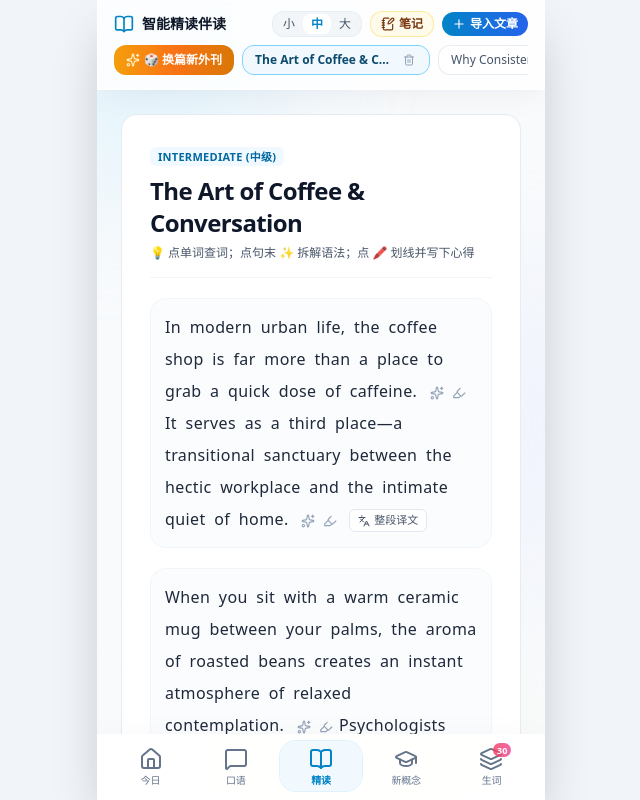
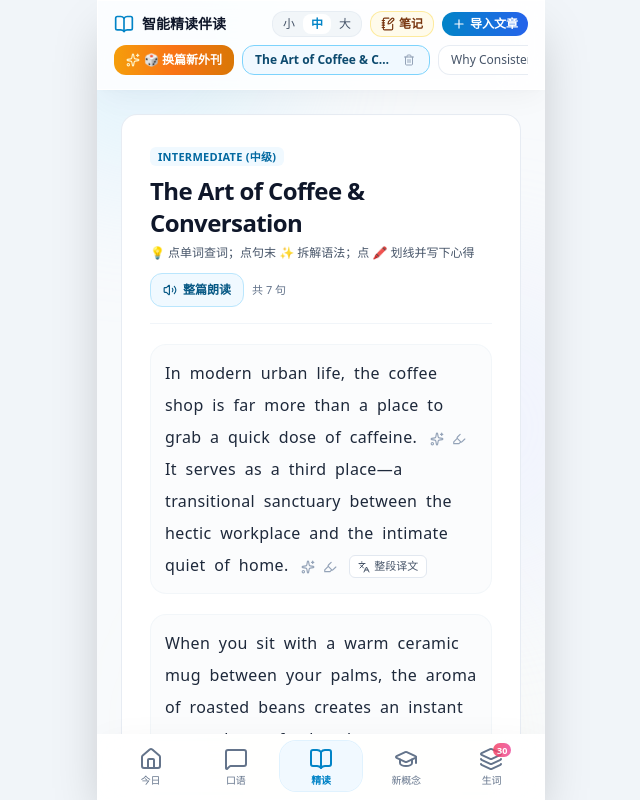
Before and after one commit to tingfeng007/rike, a React (Vite) app: page / in a window 1280 px wide. Both pictures are taken after a click on the button "精读". Shown: the whole page, without its empty margins (319-959 px from the left). Built offline with nearby package versions, Linux system fonts and the light colour scheme.

Commit message:
feat: add whole article speech controls

```diff
--- a/src/components/SmartReader.jsx
+++ b/src/components/SmartReader.jsx
@@ -15,6 +15,9 @@ import {
   NotebookPen,
   Download,
   RotateCcw,
+  Play,
+  Pause,
+  Square,
 } from 'lucide-react';
 import confetti from 'canvas-confetti';
 import { StorageService } from '../services/storage';
@@ -116,6 +119,13 @@ export default function SmartReader() {
   // Reading scroll container & position persistence
   const scrollContainerRef = useRef(null);
 
+  // Whole-article speech state. The browser speech engine reads one sentence
+  // at a time so pause/resume stays responsive even for long articles.
+  const articleSpeechRunRef = useRef(0);
+  const [isArticleSpeaking, setIsArticleSpeaking] = useState(false);
+  const [isArticlePaused, setIsArticlePaused] = useState(false);
+  const [articleSpeechIndex, setArticleSpeechIndex] = useState(0);
+
   // Map of saved vocabulary for instant in-article highlighting
   const savedVocabMap = useMemo(() => {
     const list = StorageService.getVocabulary();
@@ -155,6 +165,78 @@ export default function SmartReader() {
   const currentAnnotations = currentArticle?.id
     ? annotations[String(currentArticle.id)] || []
     : [];
+
+  const articleSpeechSentences = useMemo(() => {
+    if (!currentArticle?.content) return [];
+    return currentArticle.content
+      .split(/\n\n+/)
+      .flatMap((paragraph) => splitIntoSentences(paragraph))
+      .map((sentence) => sentence.trim())
+      .filter(Boolean);
+  }, [currentArticle]);
+
+  const stopArticleSpeech = (resetProgress = true) => {
+    articleSpeechRunRef.current += 1;
+    tts.stop();
+    setIsArticleSpeaking(false);
+    setIsArticlePaused(false);
+    if (resetProgress) setArticleSpeechIndex(0);
+  };
+
+  const startArticleSpeech = async (startIndex = 0) => {
+    if (articleSpeechSentences.length === 0) return;
+    if (!tts.isSupported()) {
+      alert('当前浏览器不支持系统语音朗读，请换用新版 Chrome、Edge 或 Safari。');
+      return;
+    }
+
+    const runId = articleSpeechRunRef.current + 1;
+    articleSpeechRunRef.current = runId;
+    setIsArticleSpeaking(true);
+    setIsArticlePaused(false);
+
+    for (let index = startIndex; index < articleSpeechSentences.length; index += 1) {
+      if (articleSpeechRunRef.current !== runId) return;
+      setArticleSpeechIndex(index);
+      await tts.speak(articleSpeechSentences[index]);
+    }
+
+    if (articleSpeechRunRef.current === runId) {
+      setArticleSpeechIndex(articleSpeechSentences.length);
+      setIsArticleSpeaking(false);
+      setIsArticlePaused(false);
+    }
+  };
+
+  const toggleArticleSpeech = () => {
+    if (isArticleSpeaking) {
+      if (isArticlePaused) {
+        tts.resume();
+        setIsArticlePaused(false);
+      } else {
+        tts.pause();
+        setIsArticlePaused(true);
+      }
+      return;
+    }
+
+    const nextIndex = articleSpeechIndex >= articleSpeechSentences.length ? 0 : articleSpeechIndex;
+    startArticleSpeech(nextIndex);
+  };
+
+  useEffect(() => () => {
+    articleSpeechRunRef.current += 1;
+    tts.stop();
+  }, []);
+
+  useEffect(() => {
+    // A new article should always start its voice track from the beginning.
+    articleSpeechRunRef.current += 1;
+    tts.stop();
+    setIsArticleSpeaking(false);
+    setIsArticlePaused(false);
+    setArticleSpeechIndex(0);
+  }, [currentArticle?.id]);
 
   const persistAnnotations = (next) => {
     setAnnotations(next);
@@ -426,6 +508,8 @@ export default function SmartReader() {
     const clean = rawWord.replace(/^[^\w]+|[^\w]+$/g, '');
     if (!clean || clean.length < 2) return;
 
+    stopArticleSpeech();
+
     const sentence = findEnclosingSentence(currentArticle.content, clean);
     setSelectedWord({ word: clean, sentence });
     setWordAnalysis(null);
@@ -498,6 +582,8 @@ export default function SmartReader() {
     const cleanSentence = sentence.trim();
     if (!cleanSentence) return;
 
+    stopArticleSpeech();
+
     setSelectedSentence(cleanSentence);
     setSentenceAnalysis(null);
     setIsAnalyzingSentence(true);
@@ -637,10 +723,53 @@ export default function SmartReader() {
               <h1 className="text-xl md:text-2xl font-bold text-slate-900 mt-2 tracking-tight">
                 {currentArticle.title}
               </h1>
-              <p className="text-xs text-slate-600 mt-1.5 flex items-center gap-2">
-                <span>💡 点单词查词；点句末 ✨ 拆解语法；点 🖍️ 划线并写下心得</span>
-              </p>
-            </div>
+               <p className="text-xs text-slate-600 mt-1.5 flex items-center gap-2">
+                 <span>💡 点单词查词；点句末 ✨ 拆解语法；点 🖍️ 划线并写下心得</span>
+               </p>
+               <div className="mt-3 flex flex-wrap items-center gap-2">
+                 <button
+                   type="button"
+                   onClick={toggleArticleSpeech}
+                   disabled={articleSpeechSentences.length === 0 || !tts.isSupported()}
+                   className={`inline-flex items-center gap-1.5 rounded-xl px-3 py-2 text-xs font-semibold shadow-xs transition-all active:scale-95 disabled:cursor-not-allowed disabled:opacity-50 ${
+                     isArticleSpeaking
+                       ? 'bg-sky-600 text-white hover:bg-sky-700'
+                       : 'bg-sky-50 text-sky-800 border border-sky-200 hover:bg-sky-100'
+                   }`}
+                   title={tts.isSupported() ? '按句连续朗读整篇文章，可暂停和继续' : '当前浏览器不支持系统语音朗读'}
+                 >
+                   {isArticleSpeaking ? (
+                     isArticlePaused ? <Play className="w-3.5 h-3.5" /> : <Pause className="w-3.5 h-3.5" />
+                   ) : <Volume2 className="w-3.5 h-3.5" />}
+                   <span>{isArticleSpeaking ? (isArticlePaused ? '继续朗读' : '暂停朗读') : '整篇朗读'}</span>
+                 </button>
+                 {(isArticleSpeaking || articleSpeechIndex > 0) && (
+                   <button
+                     type="button"
+                     onClick={() => stopArticleSpeech()}
+                     className="inline-flex items-center gap-1.5 rounded-xl px-3 py-2 text-xs font-semibold text-slate-600 border border-slate-200 bg-white hover:bg-slate-50 transition-all active:scale-95"
+                   >
+                     <Square className="w-3 h-3 fill-current" />
+                     <span>停止</span>
+                   </button>
+                 )}
+                 {articleSpeechSentences.length > 0 && (
+                   <span className="text-[11px] text-slate-500">
+                     {articleSpeechIndex >= articleSpeechSentences.length
+                       ? '全文已读完'
+                       : `共 ${articleSpeechSentences.length} 句${isArticleSpeaking ? ` · 第 ${articleSpeechIndex + 1} 句` : ''}`}
+                   </span>
+                 )}
+               </div>
+               {(isArticleSpeaking || articleSpeechIndex > 0) && articleSpeechSentences.length > 0 && (
+                 <div className="mt-2 h-1 overflow-hidden rounded-full bg-slate-100" aria-label="整篇朗读进度">
+                   <div
+                     className="h-full rounded-full bg-sky-500 transition-all duration-300"
+                     style={{ width: `${Math.min(100, (articleSpeechIndex / articleSpeechSentences.length) * 100)}%` }}
+                   />
+                 </div>
+               )}
+             </div>
 
             {/* Paragraphs with interactive words & sentence breakdown button */}
             <div className="space-y-5">
@@ -777,7 +906,7 @@ export default function SmartReader() {
                   </span>
                 )}
                 <button
-                  onClick={() => tts.speak(selectedWord.word)}
+                   onClick={() => { stopArticleSpeech(); tts.speak(selectedWord.word); }}
                   className="p-1.5 text-sky-600 hover:bg-sky-50 rounded-full transition-colors"
                   title="播放发音"
                 >
@@ -841,7 +970,7 @@ export default function SmartReader() {
                       <div className="flex items-center justify-between text-[11px] text-slate-600 font-medium">
                         <span>📖 原文出处语境:</span>
                         <button
-                          onClick={() => tts.speak(selectedWord.sentence)}
+                          onClick={() => { stopArticleSpeech(); tts.speak(selectedWord.sentence); }}
                           className="hover:text-sky-600 flex items-center gap-1"
                         >
                           <Volume2 className="w-3 h-3" />
@@ -941,7 +1070,7 @@ export default function SmartReader() {
               <div className="flex items-center justify-between text-xs text-slate-600 mb-1">
                 <span>目标句子</span>
                 <button
-                  onClick={() => tts.speak(selectedSentence)}
+                  onClick={() => { stopArticleSpeech(); tts.speak(selectedSentence); }}
                   className="text-sky-600 hover:underline flex items-center gap-1 font-medium"
                 >
                   <Volume2 className="w-3.5 h-3.5" />
--- a/src/services/speech.js
+++ b/src/services/speech.js
@@ -134,6 +134,26 @@ class TTSService {
     }
   }
 
+  pause() {
+    if (this.synth && this.synth.speaking) {
+      this.synth.pause();
+    }
+  }
+
+  resume() {
+    if (this.synth && this.synth.paused) {
+      this.synth.resume();
+    }
+  }
+
+  isSupported() {
+    return Boolean(
+      this.synth &&
+      typeof window !== 'undefined' &&
+      typeof window.SpeechSynthesisUtterance !== 'undefined'
+    );
+  }
+
   isSpeaking() {
     return this.synth ? this.synth.speaking : false;
   }
```
